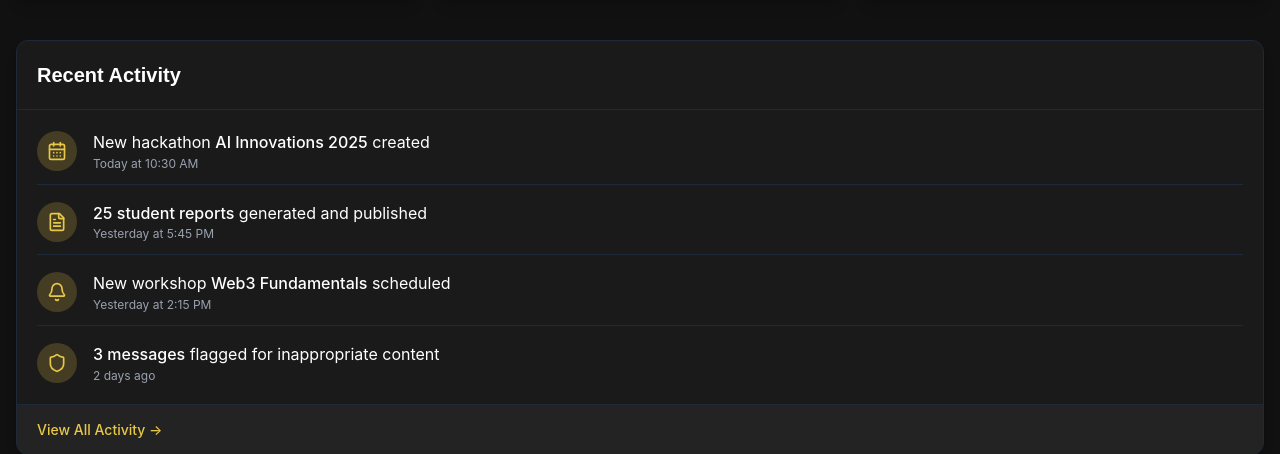
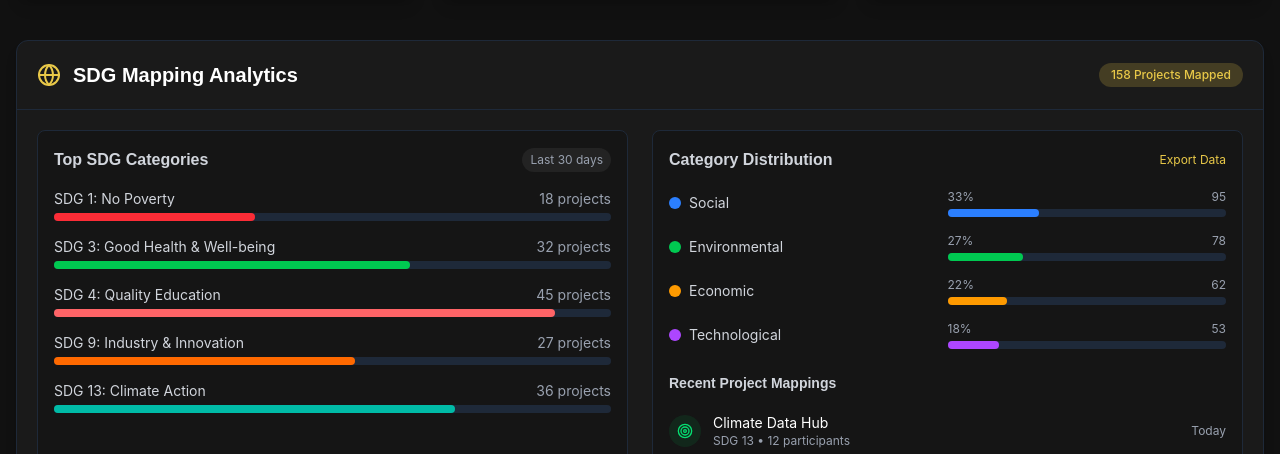
Before and after one commit to wrestle-R/Talent-Hunt, a React (Vite) app in the folder frontend/: page / in a window 1280 px wide. Shown: the part 346-800 px from the top of the page. Built offline with nearby package versions, Linux system fonts and the light colour scheme; no server answers; sample sign-in values are in the browser's storage.

Commit message:
UPDATED DASHBOARDS

```diff
--- a/frontend/src/components/Admin/AdminDashboard.jsx
+++ b/frontend/src/components/Admin/AdminDashboard.jsx
@@ -1,5 +1,5 @@
 import React, { useState } from 'react';
-import { CalendarDays, Users, Search, Bell, Shield, Database, FileText, FileBarChart } from 'lucide-react';
+import { CalendarDays, Users, Search, Bell, Shield, Database, FileText, FileBarChart, Globe, Target, BarChart2 } from 'lucide-react';
 import { useNavigate } from 'react-router-dom';
 
 const API_BASE_URL = "http://localhost:4000"; // or your deployed backend URL
@@ -20,6 +20,23 @@ const AdminDashboard = ({ userData }) => {
     { id: 'st5', name: 'Jamal Brown', email: 'jamal@example.com', major: 'Computer Engineering' }
   ];
 
+  // SDG data for the mapping section
+  const sdgData = [
+    { id: 1, name: "No Poverty", projects: 18, color: "bg-red-500" },
+    { id: 3, name: "Good Health & Well-being", projects: 32, color: "bg-green-500" },
+    { id: 4, name: "Quality Education", projects: 45, color: "bg-red-400" },
+    { id: 9, name: "Industry & Innovation", projects: 27, color: "bg-orange-500" },
+    { id: 13, name: "Climate Action", projects: 36, color: "bg-teal-500" }
+  ];
+
+  // SDG category distribution
+  const sdgCategories = [
+    { category: "Social", count: 95, color: "bg-blue-500" },
+    { category: "Environmental", count: 78, color: "bg-green-500" },
+    { category: "Economic", count: 62, color: "bg-amber-500" },
+    { category: "Technological", count: 53, color: "bg-purple-500" }
+  ];
+
   const handleSearch = (e) => {
     e.preventDefault();
     if (searchTerm.trim()) {
@@ -32,7 +49,6 @@ const AdminDashboard = ({ userData }) => {
     }
   };
 
-  // Dashboard sections/cards - streamlined for admin
   const dashboardSections = [
     {
       title: 'Manage Hackathons',
@@ -160,60 +176,136 @@ const AdminDashboard = ({ userData }) => {
         ))}
       </div>
 
-      {/* Recent Activity Section */}
+      {/* SDG Mapping Section */}
       <div className="mt-10 bg-[#1A1A1A] rounded-xl shadow-lg border border-gray-800 overflow-hidden">
-        <div className="p-5 border-b border-gray-800">
-          <h2 className="font-bold text-xl text-white font-montserrat">Recent Activity</h2>
+        <div className="p-5 border-b border-gray-800 flex items-center justify-between">
+          <div className="flex items-center gap-3">
+            <Globe size={24} className="text-[#E8C848]" />
+            <h2 className="font-bold text-xl text-white font-montserrat">SDG Mapping Analytics</h2>
+          </div>
+          <div className="bg-[#E8C848]/20 text-[#E8C848] text-xs font-medium px-3 py-1 rounded-full">
+            158 Projects Mapped
+          </div>
         </div>
+
         <div className="p-5">
-          <div className="space-y-4">
-            <div className="flex items-center gap-4 pb-3 border-b border-gray-800">
-              <div className="w-10 h-10 rounded-full bg-[#E8C848]/20 flex items-center justify-center flex-shrink-0">
-                <CalendarDays size={20} className="text-[#E8C848]" />
+          <div className="grid grid-cols-1 lg:grid-cols-2 gap-6">
+            {/* SDG Progress Chart */}
+            <div className="bg-[#151515] rounded-lg p-4 border border-gray-800">
+              <div className="flex items-center justify-between mb-4">
+                <h3 className="text-gray-300 font-medium">Top SDG Categories</h3>
+                <div className="bg-[#232323] text-gray-400 text-xs px-2 py-1 rounded-full">
+                  Last 30 days
+                </div>
               </div>
-              <div>
-                <p className="text-white">New hackathon <span className="font-medium">AI Innovations 2025</span> created</p>
-                <p className="text-xs text-gray-400">Today at 10:30 AM</p>
+              <div className="space-y-4">
+                {sdgData.map(sdg => (
+                  <div key={sdg.id} className="space-y-1">
+                    <div className="flex justify-between text-sm">
+                      <span className="text-gray-300">SDG {sdg.id}: {sdg.name}</span>
+                      <span className="text-gray-400">{sdg.projects} projects</span>
+                    </div>
+                    <div className="w-full bg-gray-800 rounded-full h-2">
+                      <div
+                        className={`${sdg.color} h-2 rounded-full`}
+                        style={{ width: `${(sdg.projects / 50) * 100}%` }}
+                      ></div>
+                    </div>
+                  </div>
+                ))}
               </div>
             </div>
 
-            <div className="flex items-center gap-4 pb-3 border-b border-gray-800">
-              <div className="w-10 h-10 rounded-full bg-[#E8C848]/20 flex items-center justify-center flex-shrink-0">
-                <FileText size={20} className="text-[#E8C848]" />
+            {/* SDG Distribution */}
+            <div className="bg-[#151515] rounded-lg p-4 border border-gray-800">
+              <div className="flex items-center justify-between mb-4">
+                <h3 className="text-gray-300 font-medium">Category Distribution</h3>
+                <button className="text-[#E8C848] text-xs hover:underline">Export Data</button>
               </div>
-              <div>
-                <p className="text-white"><span className="font-medium">25 student reports</span> generated and published</p>
-                <p className="text-xs text-gray-400">Yesterday at 5:45 PM</p>
+
+              <div className="space-y-4">
+                {sdgCategories.map((category, idx) => (
+                  <div key={idx} className="flex items-center">
+                    <div className="w-1/2">
+                      <div className="flex items-center">
+                        <div className={`w-3 h-3 rounded-full ${category.color} mr-2`}></div>
+                        <span className="text-sm text-gray-300">{category.category}</span>
+                      </div>
+                    </div>
+                    <div className="w-1/2">
+                      <div className="flex justify-between mb-1">
+                        <span className="text-xs text-gray-400">{Math.round((category.count / 288) * 100)}%</span>
+                        <span className="text-xs text-gray-400">{category.count}</span>
+                      </div>
+                      <div className="w-full h-2 bg-gray-800 rounded-full">
+                        <div
+                          className={`${category.color} h-2 rounded-full`}
+                          style={{ width: `${(category.count / 288) * 100}%` }}
+                        ></div>
+                      </div>
+                    </div>
+                  </div>
+                ))}
               </div>
-            </div>
 
-            <div className="flex items-center gap-4 pb-3 border-b border-gray-800">
-              <div className="w-10 h-10 rounded-full bg-[#E8C848]/20 flex items-center justify-center flex-shrink-0">
-                <Bell size={20} className="text-[#E8C848]" />
-              </div>
-              <div>
-                <p className="text-white">New workshop <span className="font-medium">Web3 Fundamentals</span> scheduled</p>
-                <p className="text-xs text-gray-400">Yesterday at 2:15 PM</p>
-              </div>
-            </div>
+              <div className="mt-6">
+                <h4 className="text-sm text-gray-300 mb-3">Recent Project Mappings</h4>
+                <div className="space-y-3">
+                  <div className="flex items-center justify-between py-2 border-b border-gray-700">
+                    <div className="flex items-center">
+                      <div className="w-8 h-8 rounded-full bg-green-900/30 flex items-center justify-center flex-shrink-0 mr-3">
+                        <Target size={16} className="text-green-400" />
+                      </div>
+                      <div>
+                        <p className="text-sm text-white">Climate Data Hub</p>
+                        <p className="text-xs text-gray-400">SDG 13 • 12 participants</p>
+                      </div>
+                    </div>
+                    <span className="text-xs text-gray-400">Today</span>
+                  </div>
 
-            <div className="flex items-center gap-4">
-              <div className="w-10 h-10 rounded-full bg-[#E8C848]/20 flex items-center justify-center flex-shrink-0">
-                <Shield size={20} className="text-[#E8C848]" />
-              </div>
-              <div>
-                <p className="text-white"><span className="font-medium">3 messages</span> flagged for inappropriate content</p>
-                <p className="text-xs text-gray-400">2 days ago</p>
+                  <div className="flex items-center justify-between py-2 border-b border-gray-700">
+                    <div className="flex items-center">
+                      <div className="w-8 h-8 rounded-full bg-blue-900/30 flex items-center justify-center flex-shrink-0 mr-3">
+                        <Target size={16} className="text-blue-400" />
+                      </div>
+                      <div>
+                        <p className="text-sm text-white">EdTech Accessibility</p>
+                        <p className="text-xs text-gray-400">SDG 4 • 8 participants</p>
+                      </div>
+                    </div>
+                    <span className="text-xs text-gray-400">Yesterday</span>
+                  </div>
+
+                  <div className="flex items-center justify-between py-2">
+                    <div className="flex items-center">
+                      <div className="w-8 h-8 rounded-full bg-purple-900/30 flex items-center justify-center flex-shrink-0 mr-3">
+                        <Target size={16} className="text-purple-400" />
+                      </div>
+                      <div>
+                        <p className="text-sm text-white">Health Data Analytics</p>
+                        <p className="text-xs text-gray-400">SDG 3 • 15 participants</p>
+                      </div>
+                    </div>
+                    <span className="text-xs text-gray-400">2 days ago</span>
+                  </div>
+                </div>
               </div>
             </div>
           </div>
         </div>
-        <div className="px-5 py-3 bg-[#232323] border-t border-gray-800">
+
+        <div className="px-5 py-3 bg-[#232323] border-t border-gray-800 flex justify-between items-center">
           <button
-            onClick={() => navigate('/admin/activity')}
+            onClick={() => navigate('/admin/sdg-analytics')}
             className="text-[#E8C848] hover:text-[#E8C848]/80 text-sm font-medium"
           >
-            View All Activity →
+            View Full SDG Analytics →
+          </button>
+
+          <button className="bg-[#E8C848]/20 hover:bg-[#E8C848]/30 text-[#E8C848] px-3 py-1 rounded-lg text-sm transition-colors flex items-center gap-1">
+            <BarChart2 size={16} />
+            <span>Generate Report</span>
           </button>
         </div>
       </div>
--- a/frontend/src/components/Moderator/ModeratorDashboard.jsx
+++ b/frontend/src/components/Moderator/ModeratorDashboard.jsx
@@ -1,5 +1,5 @@
 import React, { useState, useEffect } from 'react';
-import { Users, Search, Bell, Shield, Flag, File, Ban, MessageSquare, UserCog, UserX, UserCheck, Lock } from 'lucide-react';
+import { Users, Search, Bell, Shield, Flag, File, Ban, MessageSquare, UserCog, UserX, UserCheck, Lock, Globe, Target } from 'lucide-react';
 import { useNavigate } from 'react-router-dom';
 
 const ModeratorDashboard = ({ userData }) => {
@@ -94,15 +94,15 @@ const ModeratorDashboard = ({ userData }) => {
 
   // Dashboard sections/cards
   const dashboardSections = [
-    {
-      title: 'User Management',
-      description: 'Review, approve and manage student accounts',
-      icon: <Users size={24} className="text-indigo-600" />,
-      path: '/moderator/users',
-      bgColor: 'bg-indigo-50',
-      textColor: 'text-indigo-700',
-      stats: { count: 218, label: 'Active' }
-    },
+    // {
+    //   title: 'User Management',
+    //   description: 'Review, approve and manage student accounts',
+    //   icon: <Users size={24} className="text-indigo-600" />,
+    //   path: '/moderator/users',
+    //   bgColor: 'bg-indigo-50',
+    //   textColor: 'text-indigo-700',
+    //   stats: { count: 218, label: 'Active' }
+    // },
     {
       title: 'Messages Moderation',
       description: 'Review reported messages',
@@ -122,6 +122,15 @@ const ModeratorDashboard = ({ userData }) => {
     },
   ];
 
+  // SDG data for the mapping section
+  const sdgData = [
+    { id: 1, name: "No Poverty", projects: 12, color: "bg-red-600" },
+    { id: 4, name: "Quality Education", projects: 28, color: "bg-red-400" },
+    { id: 7, name: "Affordable & Clean Energy", projects: 15, color: "bg-yellow-500" },
+    { id: 11, name: "Sustainable Cities", projects: 9, color: "bg-orange-600" },
+    { id: 13, name: "Climate Action", projects: 23, color: "bg-green-600" }
+  ];
+
   return (
     <div className="container mx-auto py-8 px-4 bg-[#111111] font-inter">
       {/* Moderator Dashboard Header */}
@@ -131,68 +140,7 @@ const ModeratorDashboard = ({ userData }) => {
           <p className="text-gray-400">Welcome back, {userData?.name || 'Moderator'}</p>
         </div>
 
-        {/* Search Bar */}
-        <form onSubmit={handleSearch} className="relative w-full md:w-96">
-          <input
-            type="text"
-            placeholder="Search for users..."
-            className="w-full pl-10 pr-4 py-2 rounded-lg border border-gray-700 focus:outline-none focus:ring-2 focus:ring-[#E8C848] bg-[#1A1A1A] text-gray-300 placeholder-gray-500"
-            value={searchTerm}
-            onChange={(e) => {
-              setSearchTerm(e.target.value);
-              if (e.target.value === '') {
-                setShowSearchResults(false);
-              }
-            }}
-          />
-          <Search className="absolute left-3 top-1/2 transform -translate-y-1/2 text-gray-400" size={18} />
-          <button
-            type="submit"
-            className="absolute right-3 top-1/2 transform -translate-y-1/2 text-[#E8C848] hover:text-[#E8C848]/80 transition-colors duration-300"
-          >
-            Go
-          </button>
 
-          {/* Search Results Dropdown */}
-          {showSearchResults && (
-            <div className="absolute top-full left-0 right-0 mt-1 bg-[#1A1A1A] border border-gray-800 rounded-md shadow-lg z-10">
-              {searchResults.length > 0 ? (
-                <div>
-                  <div className="p-2 border-b border-gray-800">
-                    <h3 className="font-medium text-sm text-gray-300">
-                      {searchResults.length} user{searchResults.length !== 1 ? 's' : ''} found
-                    </h3>
-                  </div>
-                  {searchResults.map(student => (
-                    <div
-                      key={student.id}
-                      className="p-3 hover:bg-[#111111] cursor-pointer border-b border-gray-800 last:border-0 transition-colors duration-300"
-                      onClick={() => {
-                        // In a real app, navigate to student profile
-                        alert(`Viewing profile for ${student.name}`);
-                        setShowSearchResults(false);
-                      }}
-                    >
-                      <div className="flex items-center">
-                        <div className="w-8 h-8 rounded-full bg-[#E8C848]/20 text-[#E8C848] flex items-center justify-center mr-3">
-                          {student.name.charAt(0).toUpperCase()}
-                        </div>
-                        <div>
-                          <p className="font-medium text-gray-300">{student.name}</p>
-                          <p className="text-xs text-gray-500">{student.email} • {student.major}</p>
-                        </div>
-                      </div>
-                    </div>
-                  ))}
-                </div>
-              ) : (
-                <div className="p-4 text-center text-gray-500">
-                  No users found matching "{searchTerm}"
-                </div>
-              )}
-            </div>
-          )}
-        </form>
       </div>
 
       {/* Dashboard Sections Grid */}
@@ -221,38 +169,67 @@ const ModeratorDashboard = ({ userData }) => {
         ))}
       </div>
 
-      {/* Recent Reports Section */}
+      {/* SDG Mapping Section */}
       <div className="mt-10 bg-[#1A1A1A] rounded-xl shadow-sm border border-gray-800 overflow-hidden">
-        <div className="p-5 border-b border-gray-800">
-          <h2 className="font-bold text-xl text-white font-montserrat">Recent Reports</h2>
+        <div className="p-5 border-b border-gray-800 flex items-center justify-between">
+          <div className="flex items-center gap-3">
+            <Globe size={24} className="text-[#E8C848]" />
+            <h2 className="font-bold text-xl text-white font-montserrat">SDG Mapping Dashboard</h2>
+          </div>
+          <div className="bg-[#E8C848]/20 text-[#E8C848] text-xs font-medium px-3 py-1 rounded-full">
+            87 Projects Mapped
+          </div>
         </div>
         <div className="p-5">
+          <div className="grid grid-cols-1 md:grid-cols-2 gap-6">
+            {/* SDG Progress Chart */}
+            <div className="bg-[#151515] rounded-lg p-4 border border-gray-800">
+              <h3 className="text-gray-300 font-medium mb-4">Top SDG Categories</h3>
+              <div className="space-y-4">
+                {sdgData.map(sdg => (
+                  <div key={sdg.id} className="space-y-1">
+                    <div className="flex justify-between text-sm">
+                      <span className="text-gray-300">SDG {sdg.id}: {sdg.name}</span>
+                      <span className="text-gray-400">{sdg.projects} projects</span>
+                    </div>
+                    <div className="w-full bg-gray-800 rounded-full h-2">
+                      <div
+                        className={`${sdg.color} h-2 rounded-full`}
+                        style={{ width: `${(sdg.projects / 30) * 100}%` }}
+                      ></div>
+                    </div>
+                  </div>
+                ))}
+              </div>
+            </div>
+
+            {/* Recent SDG Mappings */}
             <div className="space-y-4">
               <div className="flex items-center gap-4 pb-3 border-b border-gray-800">
-              <div className="w-10 h-10 rounded-full bg-red-900/30 flex items-center justify-center flex-shrink-0">
-                <Flag size={20} className="text-red-400" />
+                <div className="w-10 h-10 rounded-full bg-green-900/30 flex items-center justify-center flex-shrink-0">
+                  <Target size={20} className="text-green-400" />
                 </div>
                 <div>
-                <p className="text-gray-300">Message reported by <span className="font-medium text-white">Maria Garcia</span> for harassment</p>
-                <p className="text-xs text-gray-500">Today at 10:30 AM</p>
+                  <p className="text-gray-300"><span className="font-medium text-white">EcoTeam Project</span> mapped to SDG 13: Climate Action</p>
+                  <p className="text-xs text-gray-500">Today at 11:30 AM</p>
                 </div>
                 <div className="ml-auto">
-                <button className="bg-red-900/30 text-red-400 px-3 py-1 rounded-lg text-sm hover:bg-red-900/40 transition-colors duration-300">
+                  <button className="bg-green-900/30 text-green-400 px-3 py-1 rounded-lg text-sm hover:bg-green-900/40 transition-colors duration-300">
                     Review
                   </button>
                 </div>
               </div>
 
               <div className="flex items-center gap-4 pb-3 border-b border-gray-800">
-              <div className="w-10 h-10 rounded-full bg-amber-900/30 flex items-center justify-center flex-shrink-0">
-                <UserCog size={20} className="text-amber-400" />
+                <div className="w-10 h-10 rounded-full bg-blue-900/30 flex items-center justify-center flex-shrink-0">
+                  <Target size={20} className="text-blue-400" />
                 </div>
                 <div>
-                <p className="text-gray-300"><span className="font-medium text-white">Team Swift Coders</span> requested dissolution</p>
-                <p className="text-xs text-gray-500">Yesterday at 5:45 PM</p>
+                  <p className="text-gray-300"><span className="font-medium text-white">Clean Water Initiative</span> mapped to SDG 6: Clean Water</p>
+                  <p className="text-xs text-gray-500">Yesterday at 3:45 PM</p>
                 </div>
                 <div className="ml-auto">
-                <button className="bg-amber-900/30 text-amber-400 px-3 py-1 rounded-lg text-sm hover:bg-amber-900/40 transition-colors duration-300">
+                  <button className="bg-blue-900/30 text-blue-400 px-3 py-1 rounded-lg text-sm hover:bg-blue-900/40 transition-colors duration-300">
                     Review
                   </button>
                 </div>
@@ -260,25 +237,25 @@ const ModeratorDashboard = ({ userData }) => {
 
               <div className="flex items-center gap-4 pb-3 border-b border-gray-800">
                 <div className="w-10 h-10 rounded-full bg-purple-900/30 flex items-center justify-center flex-shrink-0">
-                <Shield size={20} className="text-purple-400" />
+                  <Target size={20} className="text-purple-400" />
                 </div>
                 <div>
-                <p className="text-gray-300">Account verification request from <span className="font-medium text-white">David Chen</span></p>
+                  <p className="text-gray-300"><span className="font-medium text-white">Gender Equality Forum</span> mapped to SDG 5: Gender Equality</p>
                   <p className="text-xs text-gray-500">Yesterday at 2:15 PM</p>
                 </div>
                 <div className="ml-auto">
                   <button className="bg-purple-900/30 text-purple-400 px-3 py-1 rounded-lg text-sm hover:bg-purple-900/40 transition-colors duration-300">
-                  Verify
+                    Review
                   </button>
                 </div>
               </div>
 
               <div className="flex items-center gap-4">
                 <div className="w-10 h-10 rounded-full bg-[#E8C848]/20 flex items-center justify-center flex-shrink-0">
-                <Ban size={20} className="text-[#E8C848]" />
+                  <Target size={20} className="text-[#E8C848]" />
                 </div>
                 <div>
-                <p className="text-gray-300"><span className="font-medium text-white">2 accounts</span> flagged for spam activity</p>
+                  <p className="text-gray-300"><span className="font-medium text-white">Tech Education Access</span> mapped to SDG 4: Quality Education</p>
                   <p className="text-xs text-gray-500">2 days ago</p>
                 </div>
                 <div className="ml-auto">
@@ -289,12 +266,13 @@ const ModeratorDashboard = ({ userData }) => {
               </div>
             </div>
           </div>
+        </div>
         <div className="px-5 py-3 bg-[#111111] border-t border-gray-800">
           <button
-            onClick={() => navigate('/moderator/reports/all')}
+            onClick={() => navigate('/moderator/sdg-mapping')}
             className="text-[#E8C848] hover:text-[#E8C848]/80 text-sm font-medium transition-colors duration-300"
           >
-            View All Reports →
+            View All SDG Mappings →
           </button>
         </div>
       </div>
```
Lines whose indentation alone changed are shown as unchanged.
